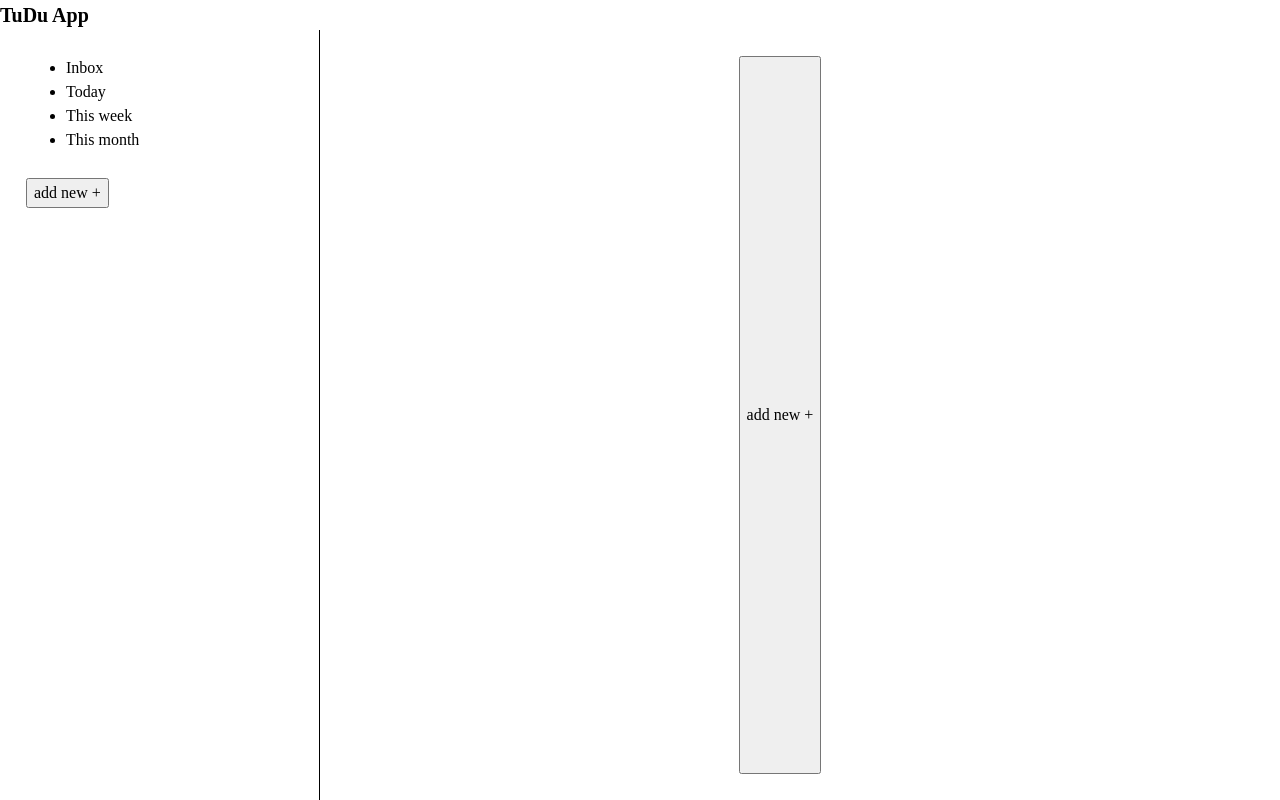
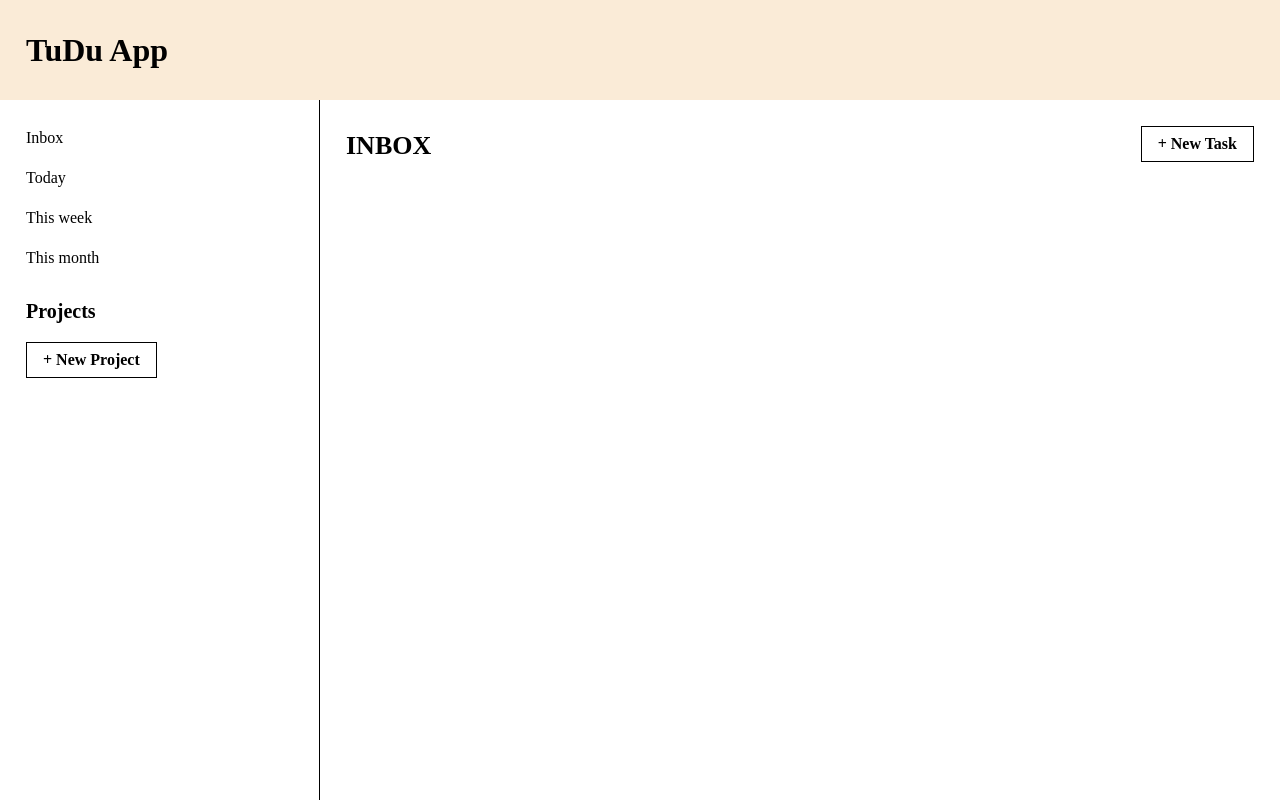
Before and after one commit to daryllevy/tudu-app, a website built with Vite: page index.html in a window 1280 px wide. Built offline with nearby package versions, Linux system fonts and the light colour scheme.

Commit message:
ajout de nom de classes

```diff
--- a/index.html
+++ b/index.html
@@ -7,27 +7,25 @@
     <script src="./src/main.js" type="module" defer></script>
   </head>
   <body>
-    <h2>TuDu App</h2>
+    <h2 class="app-title">TuDu App</h2>
 
     <main>
       <aside>
         <div class="todo-classification">
-          <ul>
-            <li>Inbox</li>
-            <li>Today</li>
-            <li>This week</li>
-            <li>This month</li>
-          </ul>
+          <li class="list classification-list">Inbox</li>
+          <li class="list classification-list">Today</li>
+          <li class="list classification-list">This week</li>
+          <li class="list classification-list">This month</li>
         </div>
 
         <div class="project-classification">
-          <button type="button">add new +</button>
+          <h3>Projects</h3>
+          <button type="button" class="btn add-project">+ New Project</button>
         </div>
       </aside>
       <div class="content">
-        <h2 class="content-title"></h2>
-        <button type="button">add new +</button>
-        <ul class="content-tags-list"></ul>
+        <h2 class="content-title">Inbox</h2>
+        <button type="button" class="btn add-task">+ New Task</button>
       </div>
     </main>
   </body>
```
